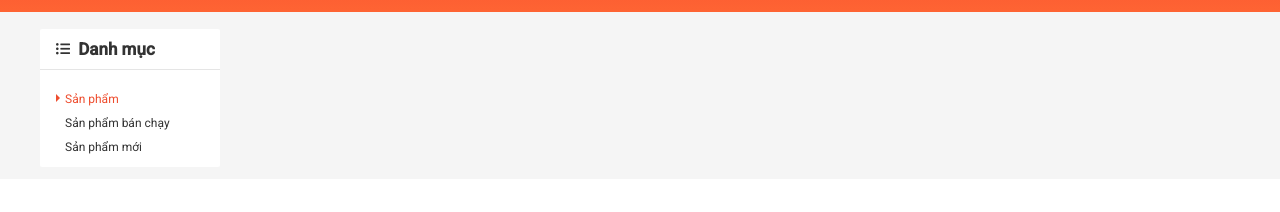
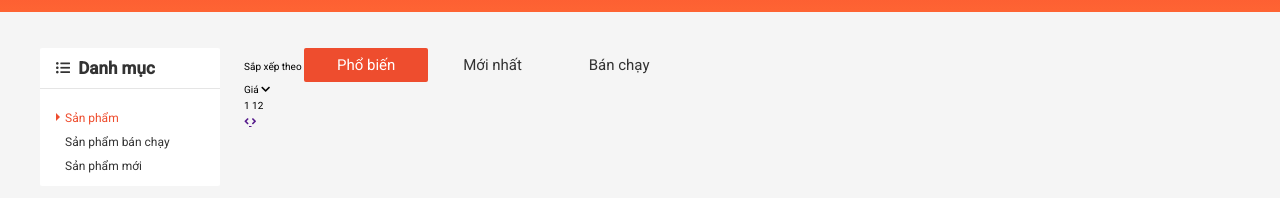
Before and after one commit to hungify/simple-shopee-clone, a plain HTML site: page index.html in a window 1280 px wide. Shown: the part 108-320 px from the top of the page. Drawn offline with nearby package versions, Linux system fonts and the light colour scheme.

Commit message:
implement base sort by items

```diff
--- a/assets/css/base.css
+++ b/assets/css/base.css
@@ -112,7 +112,7 @@ html {
   outline: none;
   color: var(--text-color);
   background-color: transparent;
-  display: flex;
+  display: inline-flex;
   justify-content: center;
   align-items: center;
   cursor: pointer;
--- a/assets/css/main.css
+++ b/assets/css/main.css
@@ -848,6 +848,10 @@
   background-color: #f5f5f5;
 }
 
+.app__content {
+  padding-top: 36px;
+}
+
 /* Category */
 
 .category {
@@ -860,6 +864,7 @@
   color: var(--text-color);
   padding: 12px 16px;
   border-bottom: 1px solid rgb(0, 0, 0, 0.1);
+  margin-top: 0;
 }
 
 .category__heading-icon {
@@ -876,8 +881,7 @@
   margin-left: 9px;
 }
 
-.category-item {
-}
+/* .category-item {} */
 
 .category-item--active .category-item__link {
   color: var(--primary-color);
@@ -907,3 +911,5 @@
   right: -4px;
   color: var(--primary-color);
 }
+
+/* Home sort + filter */
--- a/index.html
+++ b/index.html
@@ -323,7 +323,7 @@
       </header>
       <div class="app__container">
         <div class="grid">
-          <div class="grid__row">
+          <div class="grid__row app__content">
             <div class="grid__column-2">
               <nav class="category">
                 <h3 class="category__heading">
@@ -345,7 +345,34 @@
                 </ul>
               </nav>
             </div>
-            <div class="grid__column-10"></div>
+
+            <div class="grid__column-10">
+              <div class="home-filter">
+                <span class="home-filter-label">Sắp xếp theo</span>
+                <button class="btn btn--primary">Phổ biến</button>
+                <button class="btn">Mới nhất</button>
+                <button class="btn">Bán chạy</button>
+                <div class="select-input">
+                  <span class="select-input__label">Giá</span>
+                  <i class="fas fa-chevron-down"></i>
+                </div>
+
+                <div class="home-filter__paginate">
+                  <span class="home-filter__page-num">
+                    <span class="home-filter__page-curcent">1</span>
+                    12
+                  </span>
+                  <div class="home-filter__page-control">
+                    <a href="" class="home-filter__page-btn">
+                      <i class="fas fa-angle-left"></i>
+                    </a>
+                    <a href="" class="home-filter__page-btn">
+                      <i class="fas fa-angle-right"></i>
+                    </a>
+                  </div>
+                </div>
+              </div>
+            </div>
           </div>
         </div>
       </div>
```
